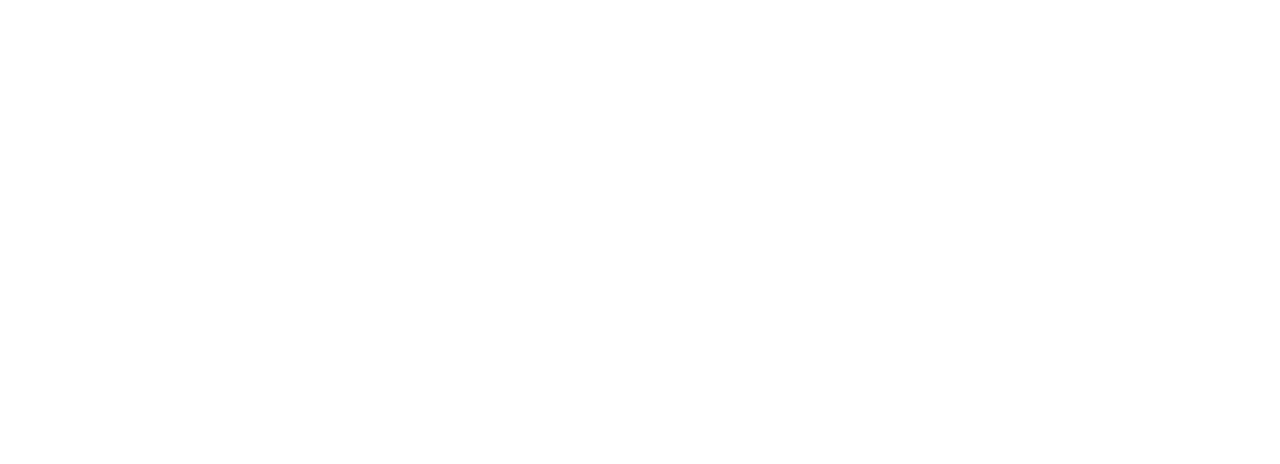
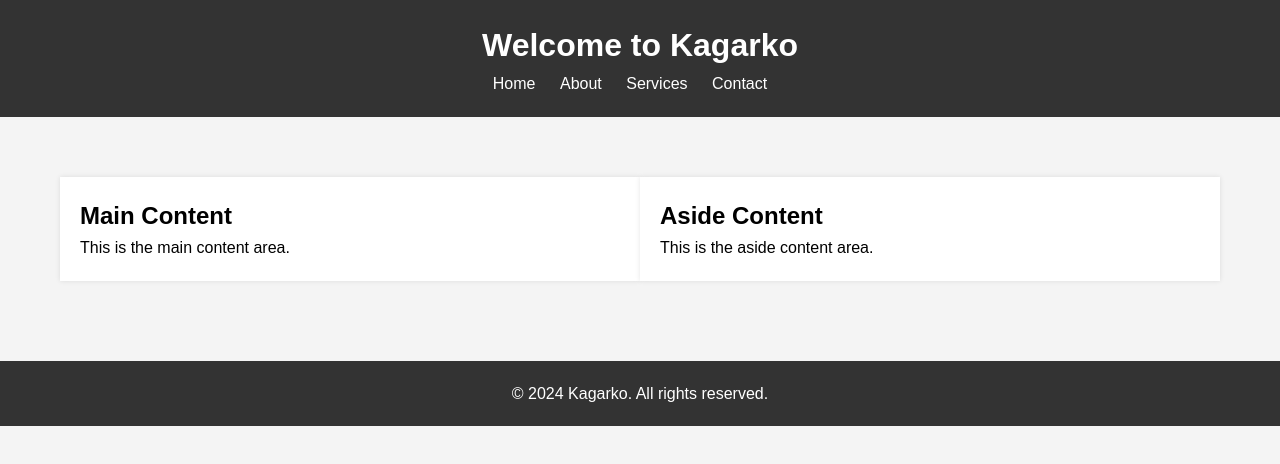
Before and after one commit to abubakarjr/Kagarko, a plain HTML site: page index.html in a window 1280 px wide. Drawn offline with Linux system fonts and the light colour scheme.

Commit message:
Version 1

```diff
--- a/index.html
+++ b/index.html
@@ -3,10 +3,38 @@
   <head>
     <meta charset="UTF-8" />
     <meta name="viewport" content="width=device-width, initial-scale=1.0" />
-    <link rel="stylesheet" href="/style.css" />
     <title>Kagarko</title>
+    <link rel="stylesheet" href="style.css" />
   </head>
   <body>
+    <header>
+      <h1>Welcome to Kagarko</h1>
+      <nav>
+        <ul>
+          <li><a href="#">Home</a></li>
+          <li><a href="#">About</a></li>
+          <li><a href="#">Services</a></li>
+          <li><a href="#">Contact</a></li>
+        </ul>
+      </nav>
+    </header>
+
+    <main>
+      <section>
+        <h2>Main Content</h2>
+        <p>This is the main content area.</p>
+      </section>
+
+      <aside>
+        <h2>Aside Content</h2>
+        <p>This is the aside content area.</p>
+      </aside>
+    </main>
+
+    <footer>
+      <p>&copy; 2024 Kagarko. All rights reserved.</p>
+    </footer>
+
     <script src="/script.js"></script>
   </body>
 </html>
--- a/style.css
+++ b/style.css
@@ -0,0 +1,88 @@
+/* Reset some default browser styles */
+body, h1, h2, h3, p, ul, li {
+    margin: 0;
+    padding: 0;
+  }
+
+  /* Basic layout styles */
+  body {
+    font-family: Arial, sans-serif;
+    line-height: 1.6;
+    background-color: #f4f4f4;
+  }
+
+  header {
+    background-color: #333;
+    color: #fff;
+    padding: 20px;
+    text-align: center;
+  }
+
+  nav ul {
+    list-style-type: none;
+  }
+
+  nav ul li {
+    display: inline;
+    margin-right: 20px;
+  }
+
+  nav ul li a {
+    color: #fff;
+    text-decoration: none;
+  }
+
+  main {
+    display: flex;
+    flex-wrap: wrap;
+    justify-content: space-between;
+    padding: 20px;
+  }
+
+  section, aside {
+    flex: 1;
+    margin-bottom: 20px;
+    background-color: #fff;
+    padding: 20px;
+    box-shadow: 0 0 5px rgba(0, 0, 0, 0.1);
+  }
+
+  footer {
+    background-color: #333;
+    color: #fff;
+    text-align: center;
+    padding: 20px;
+  }
+
+  /* Responsive styles */
+  @media only screen and (max-width: 768px) {
+    main {
+      flex-direction: column;
+    }
+
+    section, aside {
+      width: 100%;
+    }
+  }
+
+  /* Tablet Styles */
+  @media only screen and (min-width: 768px) and (max-width: 1024px) {
+    main {
+      padding: 40px;
+    }
+
+    section, aside {
+      width: 45%;
+    }
+  }
+
+  /* Desktop Styles */
+  @media only screen and (min-width: 1024px) {
+    main {
+      padding: 60px;
+    }
+
+    section, aside {
+      width: 30%;
+    }
+  }
```
